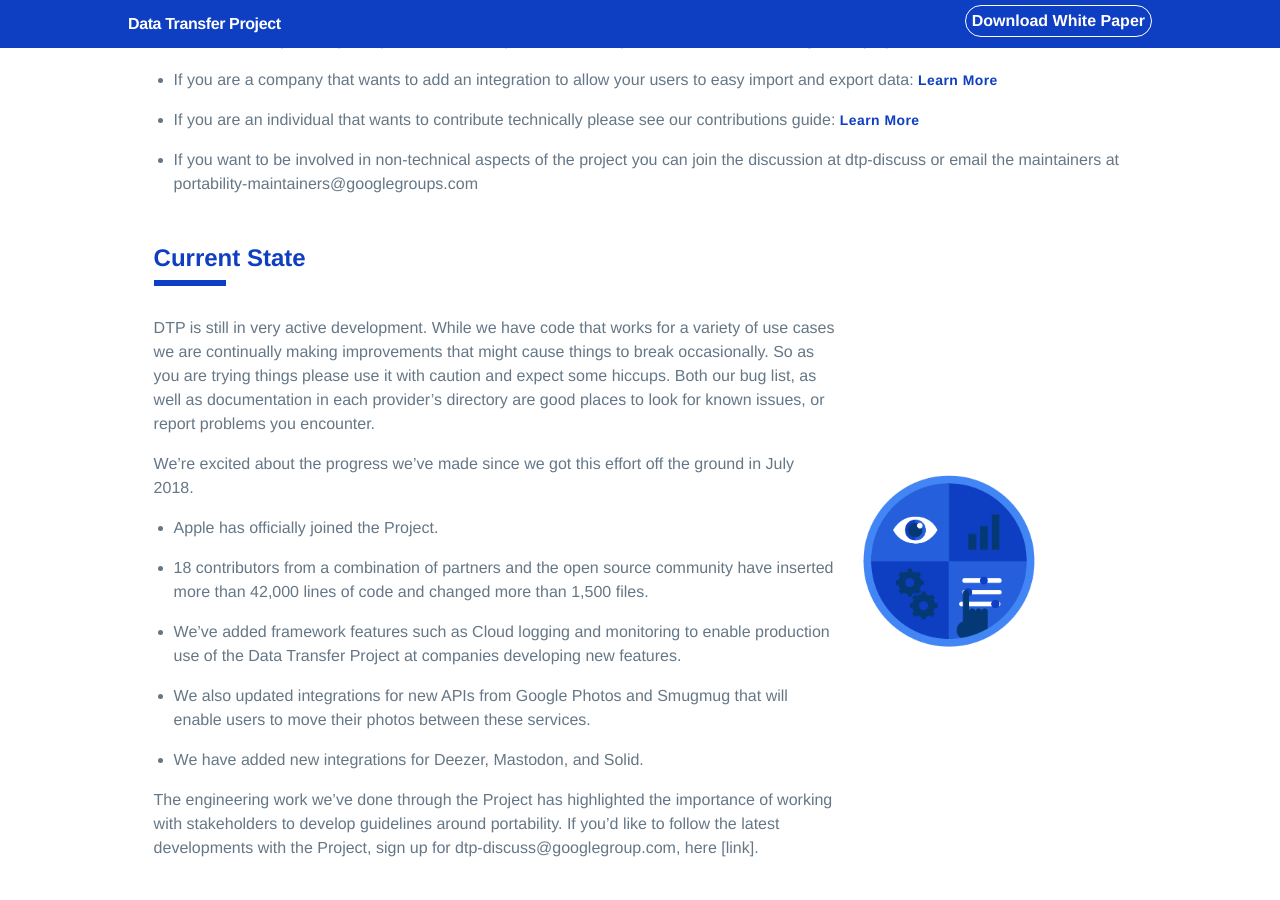
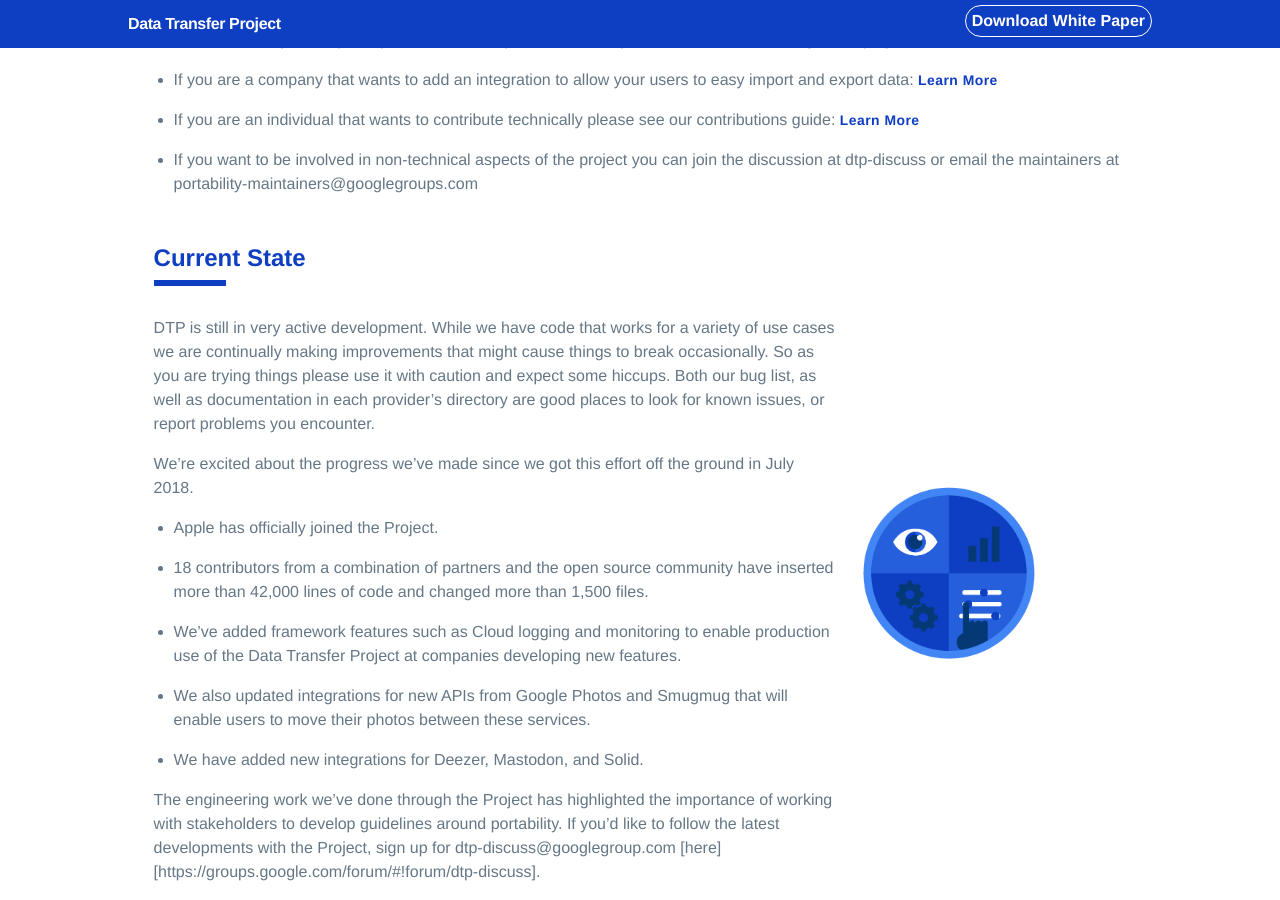
Before and after one commit to justflatley/dtp-staging, a Jekyll site: the page built from index.md, in a window 1280 px wide and 900 px high, scrolled down 2797 px. Built offline with Jekyll 4.4.1, drawn with Linux system fonts in a browser that asks for light colours; our own code applies the rules of GitHub Pages for plain Markdown files; before the commit the page ends 3673 px from its top, so only the background shows below that.

Commit message:
add link for discuss

```diff
--- a/index.md
+++ b/index.md
@@ -126,7 +126,7 @@ We're excited about the progress we've made since we got this effort off the gro
   * We also updated integrations for new APIs from Google Photos and Smugmug that will enable users to move their photos between these services.
   * We have added new integrations for Deezer, Mastodon, and Solid.
 
-The engineering work we’ve done through the Project has highlighted the importance of working with stakeholders to develop guidelines around portability. If you'd like to follow the latest developments with the Project, sign up for dtp-discuss@googlegroup.com, here [link].
+The engineering work we’ve done through the Project has highlighted the importance of working with stakeholders to develop guidelines around portability. If you'd like to follow the latest developments with the Project, sign up for dtp-discuss@googlegroup.com [here][https://groups.google.com/forum/#!forum/dtp-discuss].
 
 </div>
 
```
